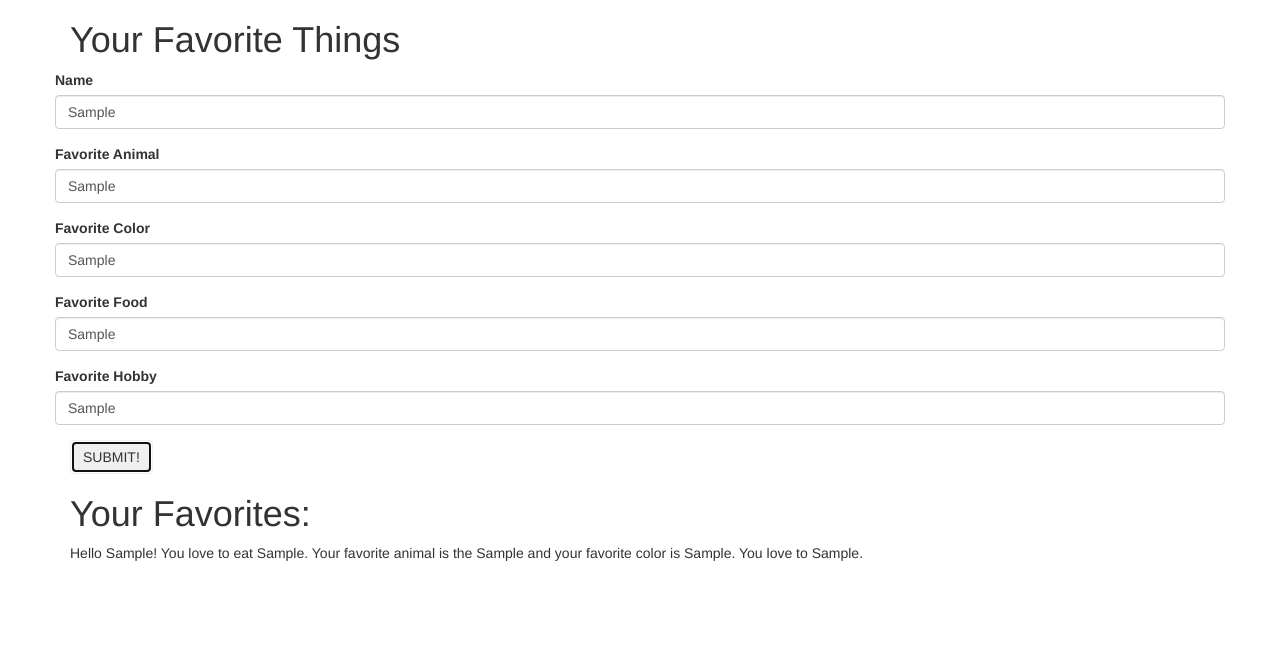
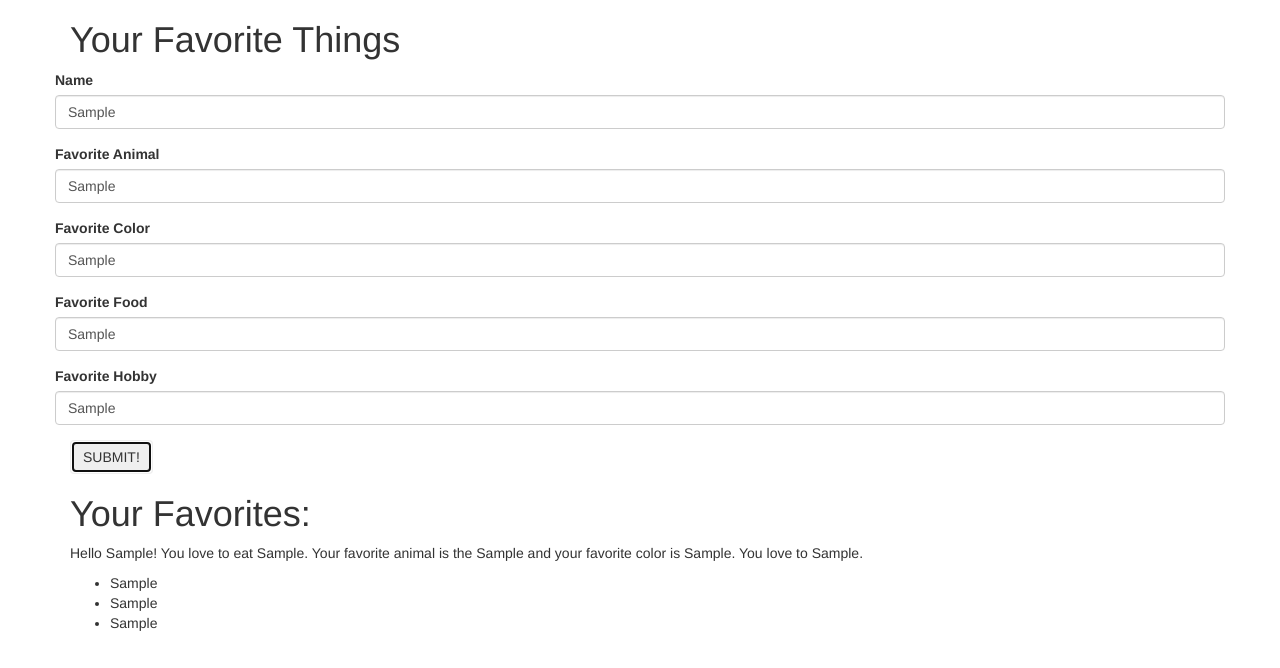
Before and after one commit to LenaKuchko/favorite-things, a plain HTML site: page index.html in a window 1280 px wide. Both pictures are taken after typing "Sample", "Sample", "Sample", "Sample", "Sample" into the empty fields and a click on the button "SUBMIT!". Drawn offline with Linux system fonts and the light colour scheme.

Commit message:
add list

```diff
--- a/css/styles.css
+++ b/css/styles.css
@@ -1,3 +1,3 @@
-#result {
+#result, #list {
   display: none;
 }
--- a/index.html
+++ b/index.html
@@ -53,6 +53,9 @@
         <p>
           Hello <span class="name"></span>! You love to eat <span class="food"></span>. Your favorite animal is the <span class="animal"></span> and your favorite color is <span class="color"></span>. You love to <span class="hobby"></span>.
         </p>
+        <ul id="list">
+
+        </ul>
       </div>
     </div>
   </body>
--- a/js/scripts.js
+++ b/js/scripts.js
@@ -14,7 +14,20 @@ $(document).ready(function() {
     $(".food").text(array[3]);
     $(".hobby").text(array[4]);
 
+    var newArray = [];
+    newArray.push(array[0]);
+    newArray.push(array[1]);
+    newArray.push(array[2]);
+
+    $("#list").append("<li>"+newArray[0]+"</li>");
+    $("#list").append("<li>"+newArray[1]+"</li>");
+    $("#list").append("<li>"+newArray[2]+"</li>");
+
+
+
     $("#result").show();
+    $("#list").show();
+
     event.preventDefault();
   });
  });
```
